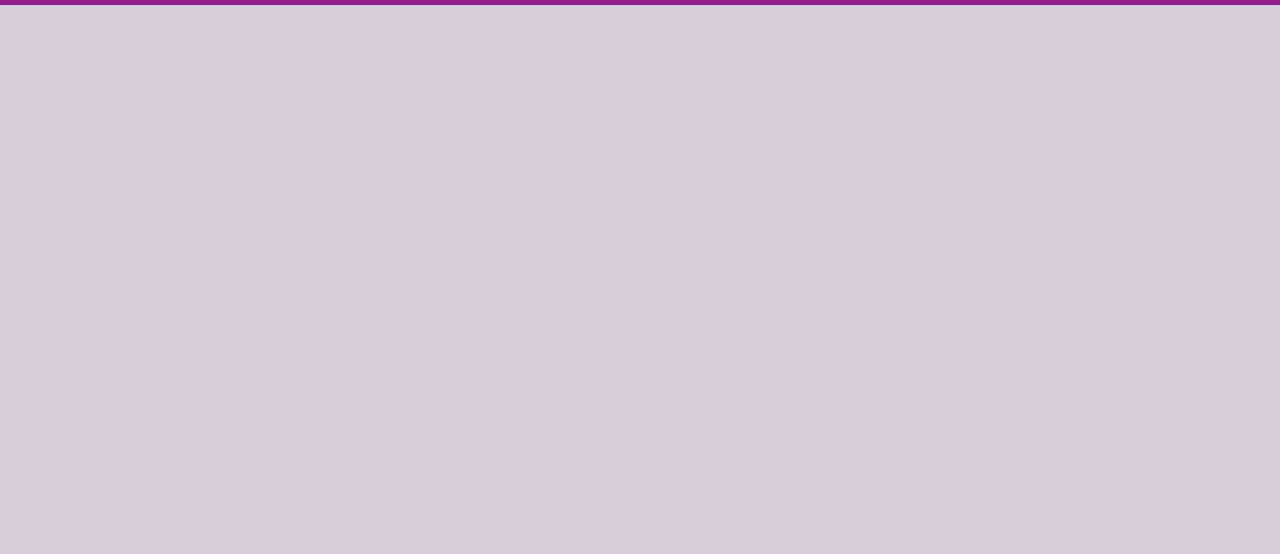
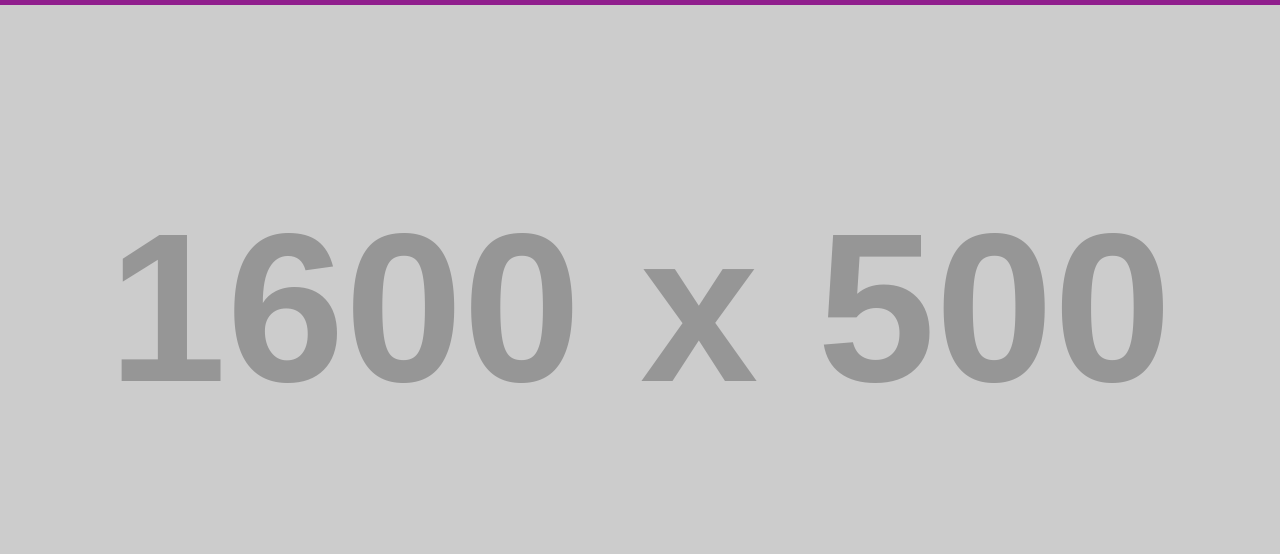
Before and after one commit to brianjking/land-test, a plain HTML site: page index.html in a window 1280 px wide. Shown: the part 246-800 px from the top of the page. Drawn offline with nearby package versions, Linux system fonts and the light colour scheme; placeholder pictures from the web are drawn by us.

Commit message:
Update index.html

```diff
--- a/index.html
+++ b/index.html
@@ -22,7 +22,7 @@
             background-color: var(--color1);
         }
         .hero {
-            background: var(--color4) url('hero_image_url') no-repeat center center;
+            background: var(--color4) url('https://placehold.co/1600x500.png') no-repeat center center;
             background-size: cover;
             height: 80vh;
         }
@@ -43,7 +43,6 @@
     <nav class="navbar navbar-expand-lg navbar-dark">
         <a class="navbar-brand" href="#">
             <img src="https://www.brandmuscle.com/wp-content/uploads/bm_logo_white_xs.png" width="300" class="d-inline-block align-top" alt="">
-
         </a>
     </nav>
 
```
